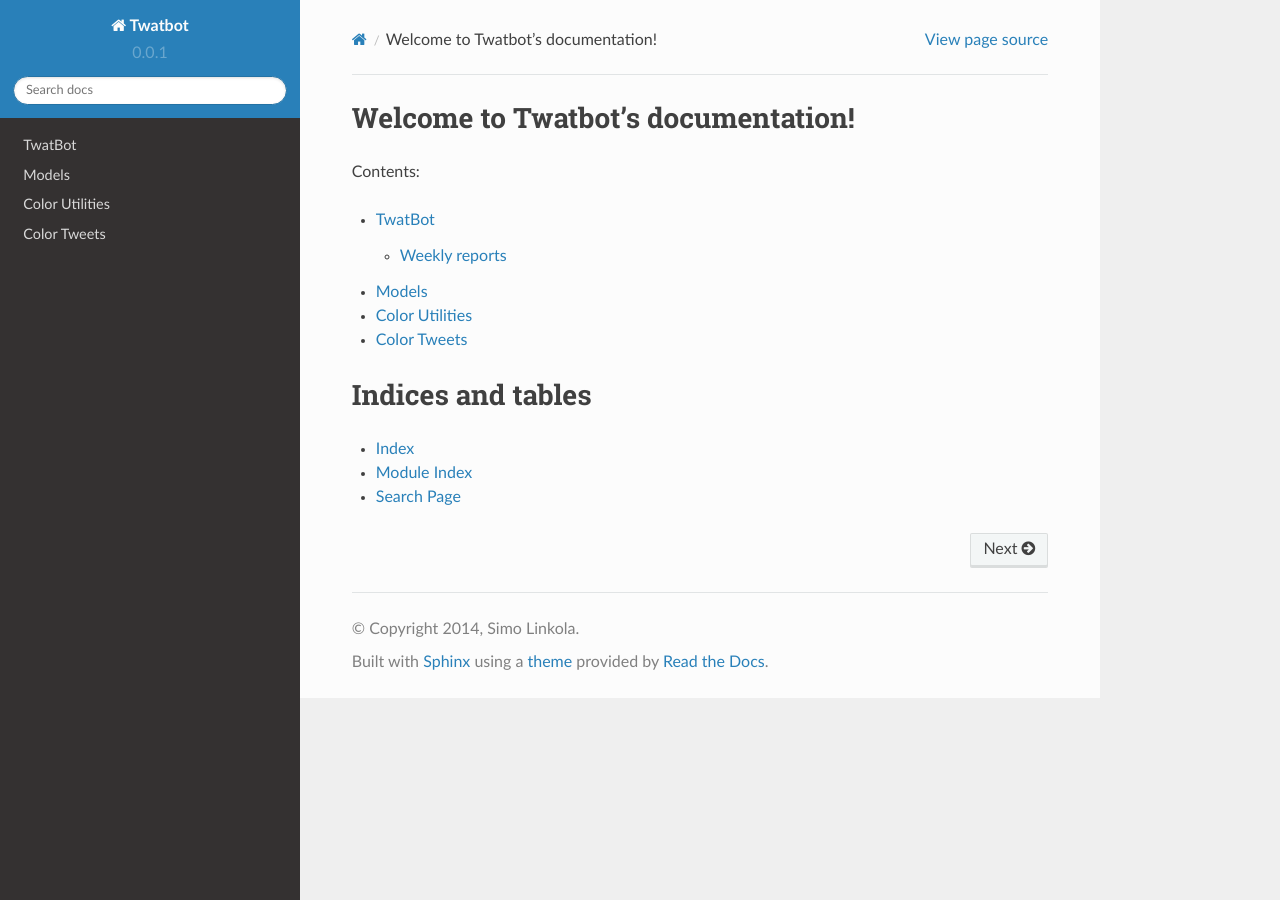
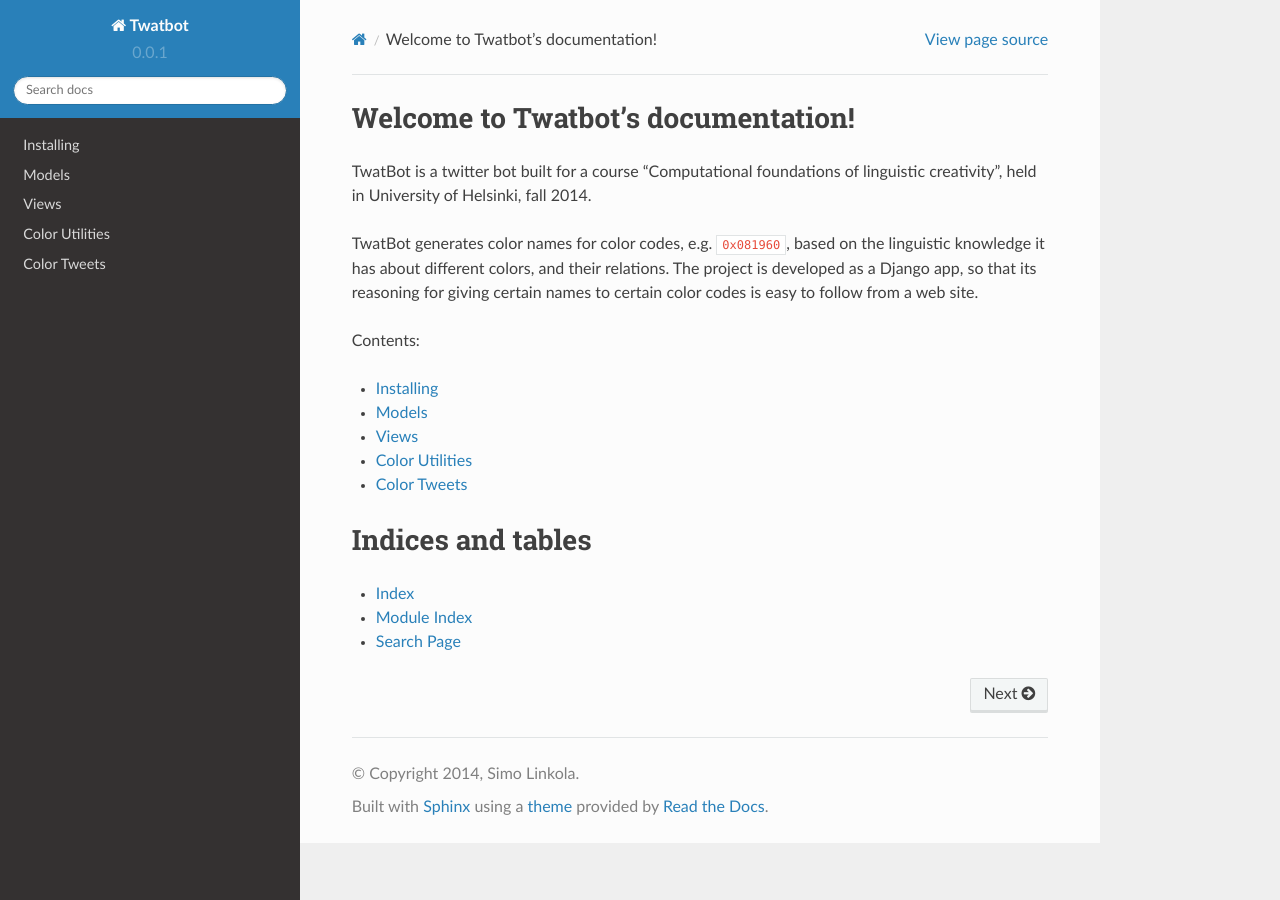
Before and after one commit to assamite/TwatBot, a Sphinx documentation site: the page built from docs/source/index.rst, in a window 1280 px wide. Built offline with Sphinx 7.4.7 and the Read the Docs theme 2.0.0, drawn with Linux system fonts in a browser that asks for light colours.

Commit message:
Added short installing notes. Haven't tested them yet though... gulp.

```diff
--- a/docs/source/color_tweets.rst
+++ b/docs/source/color_tweets.rst
@@ -1,13 +1,12 @@
 .. toctree::
 		color_tweets_models
+		color_tweets_views
 		color_utilities
 
 Color Tweets
 ================
 
-Main package of the project, developed as a `Django <https://www.djangoproject.com/>`_ app.
-
-Package has currently following modules:
+Main package of the project, developed as a Django app, which has currently following modules:
 
 * Basic Django app modules
 	* :py:mod:`color_tweets.models` - Django models for resources given on the course.
--- /dev/null
+++ b/docs/source/color_tweets_views.rst
@@ -0,0 +1,5 @@
+Views
+------
+
+.. automodule:: color_tweets.views
+	:members:
--- a/docs/source/includeme.rst
+++ /dev/null
@@ -1 +0,0 @@
-.. include:: ../../README.rst
--- a/docs/source/index.rst
+++ b/docs/source/index.rst
@@ -6,12 +6,20 @@
 Welcome to Twatbot's documentation!
 ===================================
 
+TwatBot is a twitter bot built for a course "Computational foundations of linguistic creativity",
+held in University of Helsinki, fall 2014.
+
+TwatBot generates color names for color codes, e.g. ``0x081960``, based on the
+linguistic knowledge it has about different colors, and their relations. The project
+is developed as a Django app, so that its reasoning for giving certain names to
+certain color codes is easy to follow from a web site.
+
 Contents:
 
 .. toctree::
 	:maxdepth: 2
 
-	includeme
+	install
 	color_tweets
 
 
```
Also changed, not shown: README.rst (+5 -3 lines), docs/source/install.rst (added, +26 -0 lines), 3 other files.
